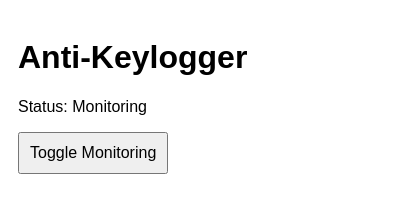
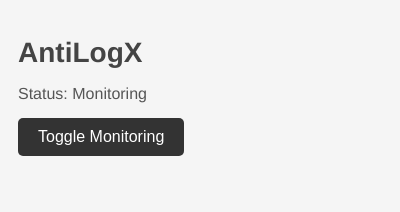
Before and after one commit to oputaolivia/AntiLogX, a browser extension: page popup.html in a window 400 px wide. Drawn offline with Linux system fonts and the light colour scheme.

Commit message:
edits to UI

```diff
--- a/popup.html
+++ b/popup.html
@@ -6,18 +6,38 @@
     <title>Anti-Keylogger</title>
     <style>
         body {
-            font-family: Arial, sans-serif;
+            font-family: 'Helvetica Neue', Arial, sans-serif;
+            background-color: #f5f5f5;
+            color: #333;
             padding: 10px;
         }
+        h1 {
+            font-size: 28px;
+            margin-bottom: 15px;
+            color: #444;
+        }
+        p {
+            font-size: 16px;
+            margin-bottom: 15px;
+            color: #555;
+        }
         button {
-            padding: 10px;
+            padding: 10px 20px;
             font-size: 16px;
             cursor: pointer;
+            border: none;
+            border-radius: 5px;
+            background-color: #333;
+            color: white;
+            transition: background-color 0.3s ease;
+        }
+        button:hover {
+            background-color: #666;
         }
     </style>
 </head>
 <body>
-    <h1>Anti-Keylogger</h1>
+    <h1>AntiLogX</h1>
     <p>Status: <span id="status">Monitoring</span></p>
     <button id="toggle-btn">Toggle Monitoring</button>
 
```
Also changed, not shown: content.js (+0 -41 lines).
